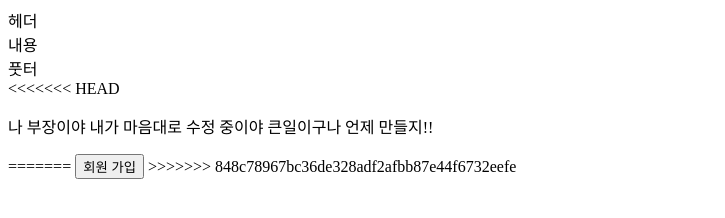
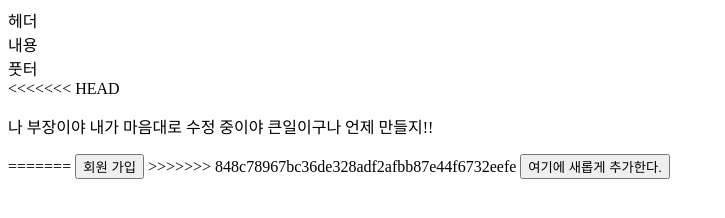
Before and after one commit to KHBit/company-project, a plain HTML site: page index.html in a window 1280 px wide. Shown: the whole page, without its empty margins (0-725 px from the left). Drawn offline with Linux system fonts and the light colour scheme.

Commit message:
freshman first commit

```diff
--- a/index.html
+++ b/index.html
@@ -21,5 +21,6 @@
 =======
     <button>회원 가입</button>
 >>>>>>> 848c78967bc36de328adf2afbb87e44f6732eefe
+    <button>여기에 새롭게 추가한다.</button>
 </body>
 </html>
```
